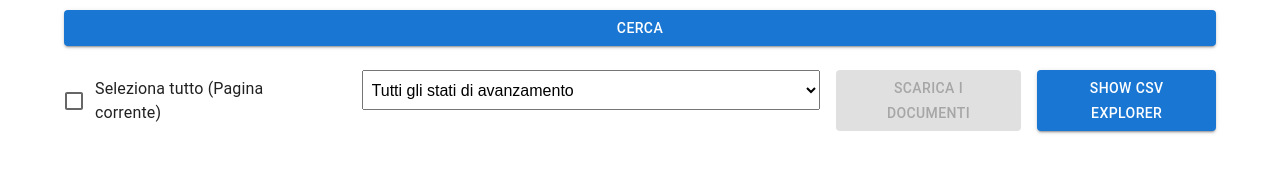
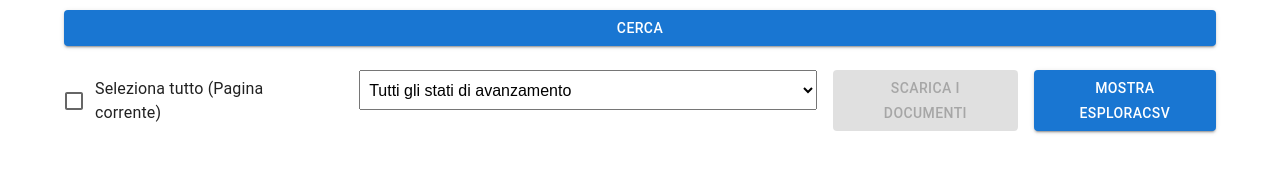
Before and after one commit to dusterbloom/cumponidori, a React (Vite) app: page / in a window 1280 px wide. Shown: the part 172-344 px from the top of the page. Built offline with nearby package versions, Linux system fonts and the light colour scheme.

Commit message:
Localization 3

```diff
--- a/src/App.jsx
+++ b/src/App.jsx
@@ -229,7 +229,7 @@ const App = () => {
           variant="contained"
           onClick={() => setShowCSVExplorer((prev) => !prev)}
         >
-          {showCSVExplorer ? "Hide CSV Explorer" : "Show CSV Explorer"}
+          {showCSVExplorer ? "Nascondi EsploraCSV" : "Mostra EsploraCSV"}
         </Button>
       </Box>
 
```
